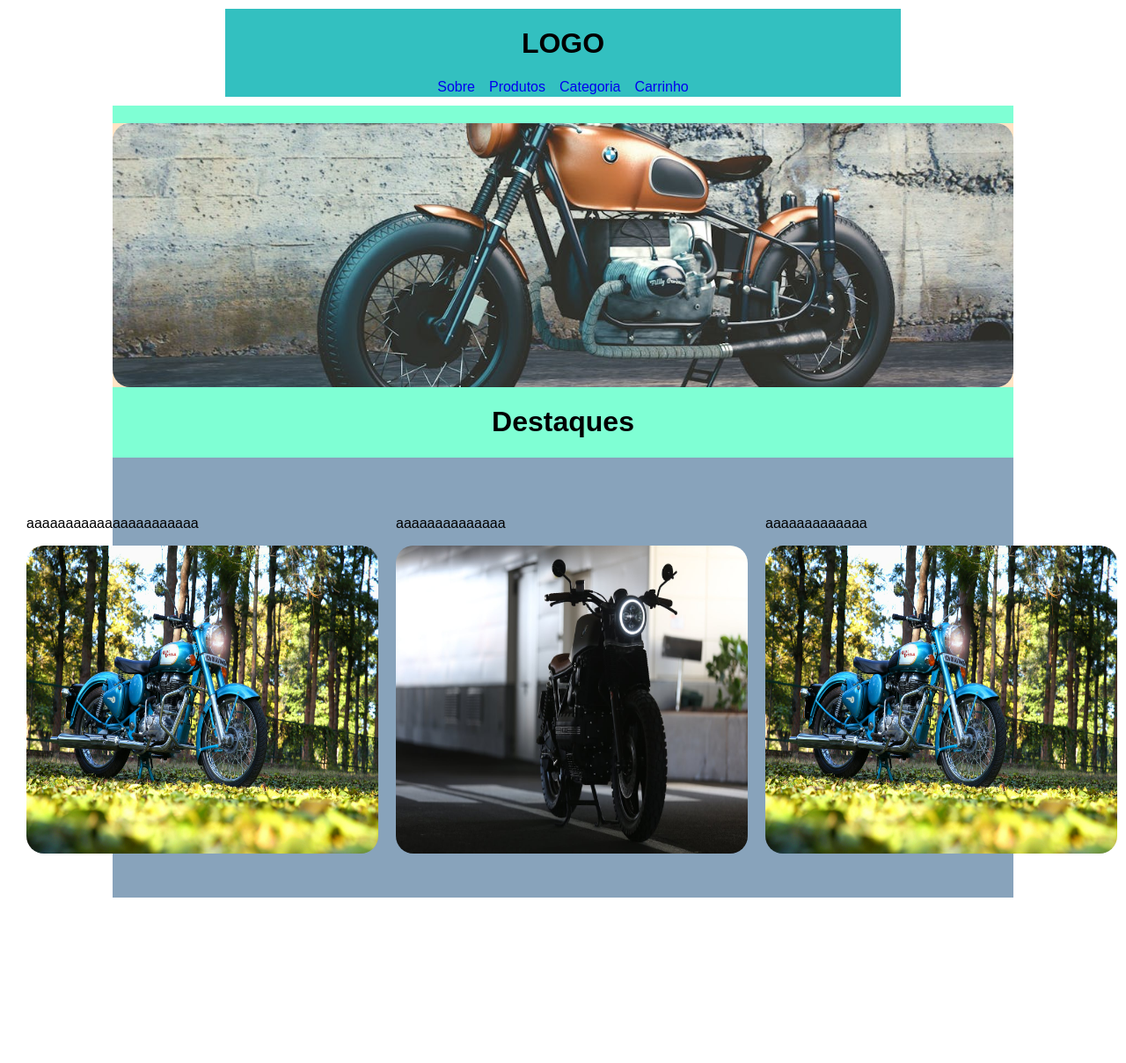
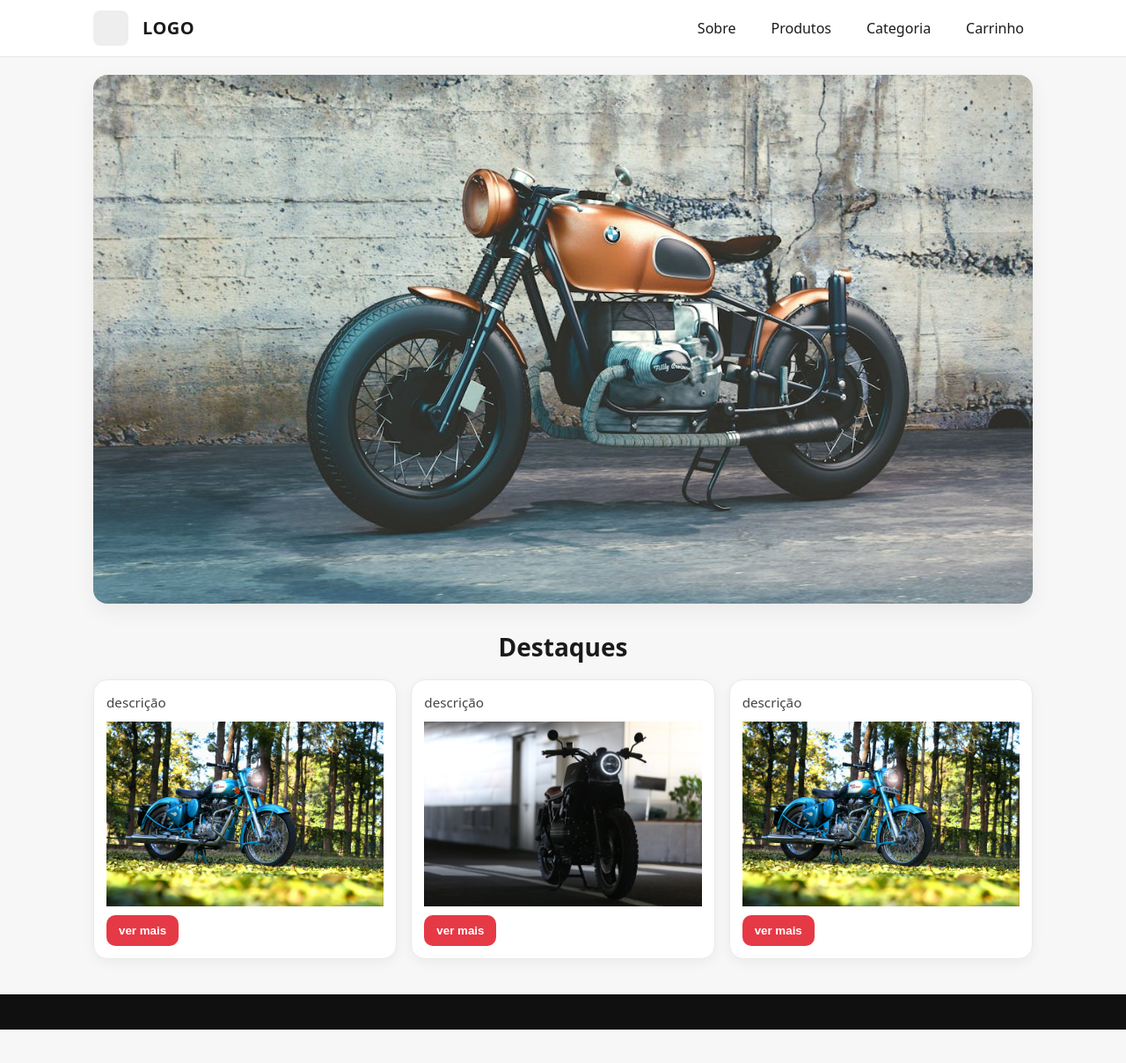
Before and after one commit to ErikCarvalho1/Loja-de-Motos, a plain HTML site: page index.html in a window 1280 px wide. Shown: the whole page at 88% size. After the commit the page ends 1170 px from the top, so only its background shows below. Drawn offline with Linux system fonts and the light colour scheme.

Commit message:
terceiro commit

```diff
--- a/CSS/style.css
+++ b/CSS/style.css
@@ -1,139 +1,226 @@
-@import url(reset.css);
 
-body{
-    margin: auto;
-    font-family: Arial, sans-serif;
+* {
+  margin: 0;
+  padding: 0;
+  box-sizing: border-box;
 }
 
-.container{
-    display: grid;
-    min-height: 100vh;
-    grid-template-areas:
-        "header"
-        "main"
-        "footer"
-    ;
-}
-.container header{
-    display: flex;
-    flex-direction: column;
-    grid-area: header;
-    background-color: rgb(51, 192, 192);
-    justify-self: center;
-    margin-top: 10px;
-
-    height: 100px;
-    width: 60%;
-}
-header h1{
-
-    justify-self: center;
-
-}
-nav ul li a{
-    text-decoration: none;
-}
-header nav ul {
-     color: #000;
-    list-style: none;
-    margin: 1rem 0 0 0;
-    padding: 0;
-    display: flex;
-    justify-content: center;
-    flex-wrap: wrap;
-    gap: 1rem;
+/* ===== Variáveis simples (pode trocar as cores) ===== */
+:root {
+  --bg: #f7f7f7;
+  --text: #1b1a1a;
+  --primary: #e63946;
+  --primary-hover: #c92834;
+  --muted: #eeeeee;
 }
 
-.container main{
-    display: flex;
-    flex-direction: column;
-    grid-area: main;
-    background-color: aquamarine;
-    margin-bottom: 350px;
-     margin-top: 10px;
-    justify-self: center;
-    min-height: 100vh;
-    width: 80%;
 
+html {
+  scroll-behavior: smooth;
 }
-main .imagem-principal{
-    background-color: bisque;
-    margin-top: 20px ;
-    height: 300px;
+
+body {
+  font-family: system-ui, -apple-system, "Segoe UI", Roboto, Arial, sans-serif;
+  color: var(--text);
+  background: var(--bg);
+  line-height: 1.5;
+}
+
+img {
+  display: block;
+  max-width: 100%;
+  height: auto;
+}
+
+a {
+  color: inherit;
+  text-decoration: none;
+}
 
 
-}
-.imagem-principal img{
-     border-radius: 20px;
-    overflow: hidden;
-    object-fit: cover;
-    height: 100%;
-    width: 100%;
+.container {
+  min-height: 100vh;
+  display: grid;
+  grid-template-rows: auto 1fr auto;
 }
 
-main .titulo{
-    justify-items: center;
+header {
+  background: #fff;
+  border-bottom: 1px solid #e6e6e6;
+}
 
+.menu {
+  max-width: 1100px;
+  margin: 0 auto;
+  padding: 12px 16px;
+  display: flex;
+  align-items: center;
+  gap: 16px;
 }
-main .destaques{
-    display: flex;
-    justify-content: center;
-    background-color: rgb(136, 163, 187);
-    height: 500px;
 
+.logo {
+  width: 40px;
+  height: 40px;
+  background: var(--muted);
+  border-radius: 8px;
+  flex-shrink: 0;
 }
-.destaques .produto1{
 
-    display: flex;
-    flex-direction: column;
+.menu h1 {
+  font-size: 1.25rem;
+  font-weight: 700;
+  letter-spacing: 0.5px;
+}
+
+nav {
+  margin-left: auto;
+}
+
+nav ul {
+  list-style: none;
+  display: flex;
+  gap: 20px;
+}
+
+nav a {
+  padding: 8px 10px;
+  border-radius: 8px;
+  transition: background 0.2s ease;
+}
+
+nav a:hover,
+nav a:focus {
+  background: var(--muted);
+}
 
 
-    justify-self: center;
-    background-color: #00000000;
-    height: 400px;
-    width: 400px;
-    margin-left: 20px;
-    margin-top: 50px;
+main {
+  max-width: 1100px;
+  margin: 20px auto 40px;
+  padding: 0 16px;
 }
-.destaques .produto2{
-display: flex;
-    flex-direction: column;
 
 
-    justify-self: center;
-    background-color: #00000000;
-    height: 400px;
-    width: 400px;
-    margin-left: 20px;
-    margin-top: 50px;
+.imagem-principal {
+  overflow: hidden;
+  border-radius: 16px;
+  box-shadow: 0 8px 24px rgba(0,0,0,0.06);
+  background: #fff;
 }
-.destaques .produto3{
-display: flex;
-    flex-direction: column;
+
+.imagem-principal img {
+  width: 100%;
+  object-fit: cover;
+}
 
 
-    justify-self: center;
-    background-color: #00000000;
-    height: 400px;
-    width: 400px;
-    margin-left: 20px;
-    margin-top: 50px;;
-}
-.produto1 img{
-
-    height: 400px;
-    width: 400px;
-    border-radius: 20px;
+.titulo {
+  margin: 28px 0 12px;
+  text-align: center;
 }
 
-.produto2 img{
- height: 400px;
-    width: 400px;
-    border-radius: 20px;
+.titulo h1 {
+  font-size: 1.75rem;
 }
 
-.produto3 img{
-     height: 400px;
-    width: 400px;
-    border-radius: 20px;
+
+.destaques {
+  margin-top: 16px;
 }
+
+.destaques > h1 {
+  display: none;
+}
+
+
+.destaques {
+  display: grid;
+  grid-template-columns: repeat(3, 1fr);
+  gap: 16px;
+}
+
+
+.produto1,
+.produto2,
+.produto3 {
+  background: #fff;
+  border: 1px solid #eaeaea;
+  border-radius: 16px;
+  padding: 14px;
+  display: flex;
+  flex-direction: column;
+  gap: 10px;
+  box-shadow: 0 4px 14px rgba(0,0,0,0.05);
+}
+
+.produto1 p,
+.produto2 p,
+.produto3 p {
+  font-size: 0.95rem;
+  color: #444;
+}
+
+
+button {
+  cursor: pointer;
+  border: none;
+  border-radius: 10px;
+  padding: 10px 14px;
+  background: var(--primary);
+  transition: background 0.2s ease, transform 0.05s ease;
+  align-self: start;
+}
+
+button a {
+  color: #fff;
+  font-weight: 600;
+  display: inline-block;
+}
+
+button:hover {
+  background: var(--primary-hover);
+}
+
+button:active {
+  transform: translateY(1px);
+}
+
+
+footer {
+  background: #101010;
+  color: #fff;
+  padding: 20px 16px;
+  text-align: center;
+}
+
+
+@media (max-width: 900px) {
+  .destaques {
+    grid-template-columns: repeat(2, 1fr);
+  }
+}
+
+@media (max-width: 600px) {
+  .menu {
+    flex-wrap: wrap;
+    gap: 10px;
+  }
+
+  nav {
+    width: 100%;
+    order: 3;
+  }
+
+  nav ul {
+    justify-content: space-between;
+    gap: 8px;
+  }
+
+  .destaques {
+    grid-template-columns: 1fr;
+  }
+
+  .titulo h1 {
+    font-size: 1.4rem;
+  }
+}
--- a/index.html
+++ b/index.html
@@ -30,20 +30,23 @@
         </div>
         <div class="titulo"><h1>Destaques</h1></div>
         <div class="destaques">
-
+          <h1>Destaques</h1>
           <div class="produto1">
-           <p>aaaaaaaaaaaaaaaaaaaaaa</p>
+           <p>descrição</p>
            <img src="images/prduto3.jpg" alt="">
+            <button><a href="">ver mais</a></button>
            </div>
 
             <div class="produto2">
-              <p>aaaaaaaaaaaaaa</p>
+              <p>descrição</p>
               <img src="images/produto2.jpg" alt="">
+              <button><a href="">ver mais</a></button>
 
             </div>
             <div class="produto3">
-              <p>aaaaaaaaaaaaa</p>
+              <p>descrição</p>
               <img src="images/prduto3.jpg" alt="">
+               <button><a href="">ver mais</a></button>
 
             </div>
         </div>
```
